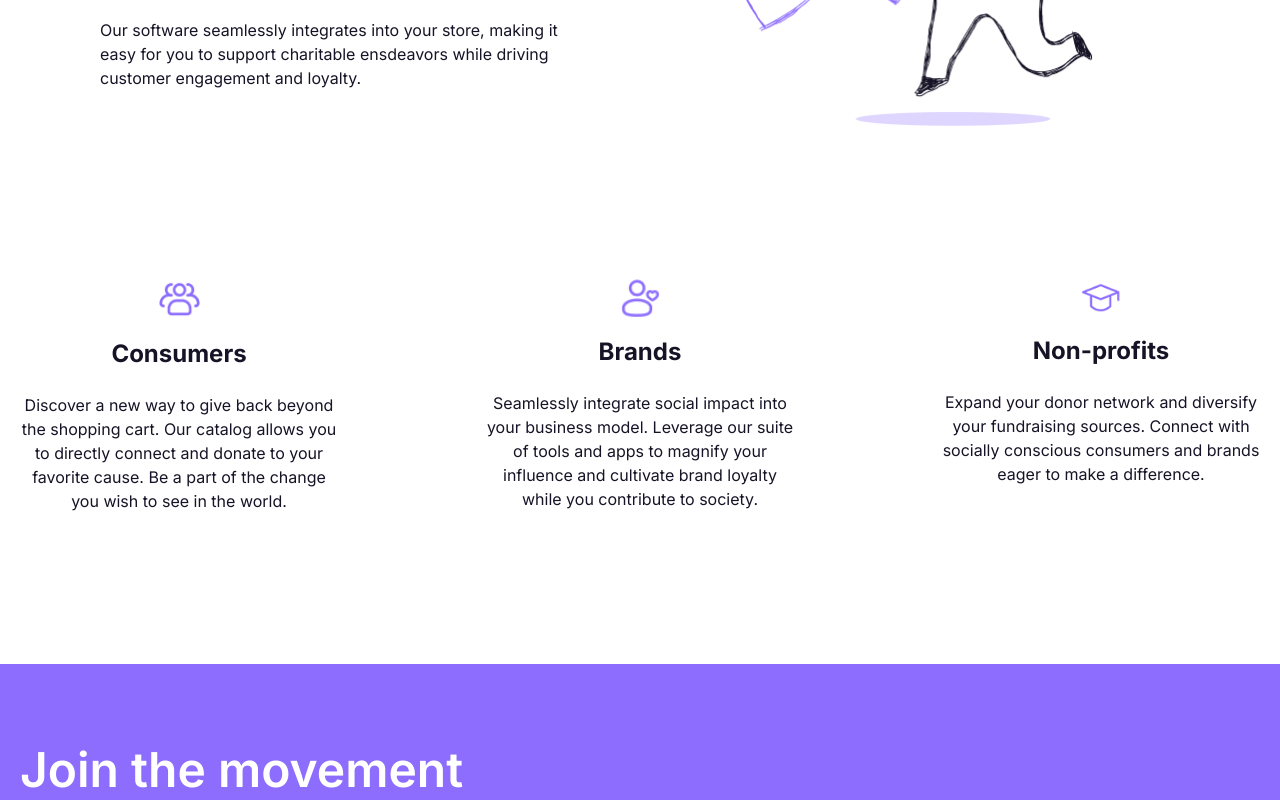
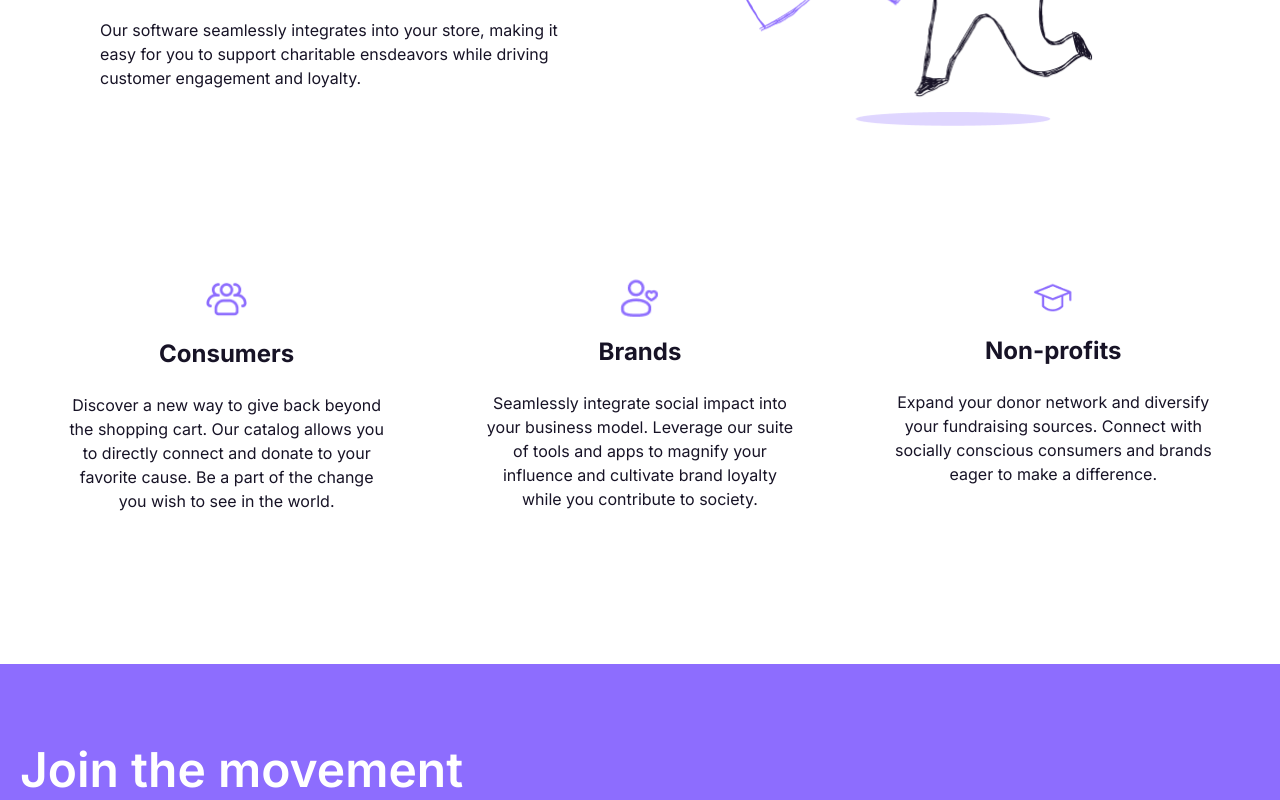
Before and after one commit to KevalPolara/my-app, a Next.js app: page /about in a window 1280 px wide. Shown: the part 1420-2220 px from the top of the page. Built offline with nearby package versions, Linux system fonts and the light colour scheme.

Commit message:
keval_done

```diff
--- a/src/sections/about/consumer.js
+++ b/src/sections/about/consumer.js
@@ -4,8 +4,9 @@ import Image from "next/image";
 const Consumer = () => {
   return (
     <section>
-      <div className="flex flex-wrap max-w-[1240px] mx-auto justify-between sm:py-[151px] py-[70px]">
-        <div>
+      <div className="max-w-[1240px] mx-auto">
+      <div className="flex flex-wrap mx-auto justify-between sm:py-[151px] py-[70px]">
+        <div className="mx-auto">
           <Image
             src="/formkit_people.png"
             alt="This is a HandFigure Releted Image"
@@ -25,7 +26,7 @@ const Consumer = () => {
           </p>
         </div>
 
-        <div className="sm:mt-0 mt-[40px]">
+        <div className="sm:mt-0 mt-[40px] mx-auto">
           <Image
             src="/solar_user-heart-linear.png"
             alt="This is a HandFigure Releted Image"
@@ -45,7 +46,7 @@ const Consumer = () => {
           </p>
         </div>
 
-        <div className="xl:mt-0 mt-[40px] sm:mx-auto xl:mx-0">
+        <div className="xl:mt-0 mt-[40px] mx-auto">
           <Image
             src="/icon-park-outline_degree-hat.png"
             alt="This is a HandFigure Releted Image"
@@ -65,6 +66,7 @@ const Consumer = () => {
           </p>
         </div>
       </div>
+      </div>
     </section>
   );
 };
--- a/src/sections/about/goodtoknow.js
+++ b/src/sections/about/goodtoknow.js
@@ -18,7 +18,7 @@ const Goodtoknow = () => {
           </p>
         </h2>
 
-        <div className="flex flex-wrap gap-y-[20px] lg:justify-between justify-center sm:px-[20px] px-[10px] sm:py-[76px] py-[10px]">
+        <div className="flex flex-wrap gap-y-[20px] lg:justify-between justify-center sm:py-[76px] py-[10px]">
           <div className="border-[1.5px] rounded-[15px] border-[#BFBFBF]">
             <div>
               <Image
--- a/src/sections/about/joiningsociety.js
+++ b/src/sections/about/joiningsociety.js
@@ -4,7 +4,8 @@ import Image from "next/image";
 const Joiningsociety = () => {
   return (
     <section>
-      <div className="flex flex-wrap justify-between sm:px-[98px] px-[30px] pt-[151px] pb-[80px]">
+      <div className="max-w-[1240px]">
+      <div className="flex flex-wrap justify-between pt-[151px] pb-[80px]">
         <div className="lg:mx-0 mx-auto">
           <Image
             src="/laptop.png"
@@ -68,6 +69,7 @@ const Joiningsociety = () => {
             width={187}
           />
         </div>
+        </div>
       </div>
     </section>
   );
```
Also changed, not shown: public/Line 220.png (deleted).
